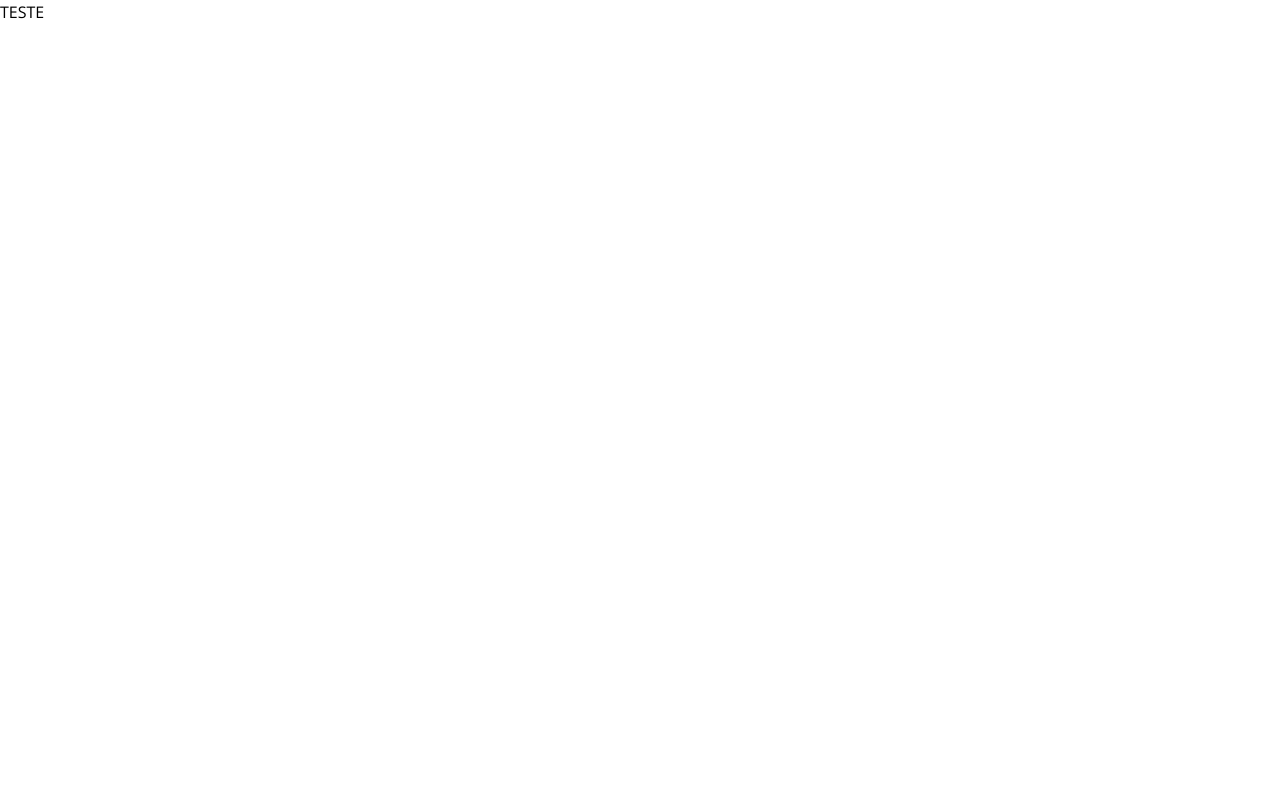
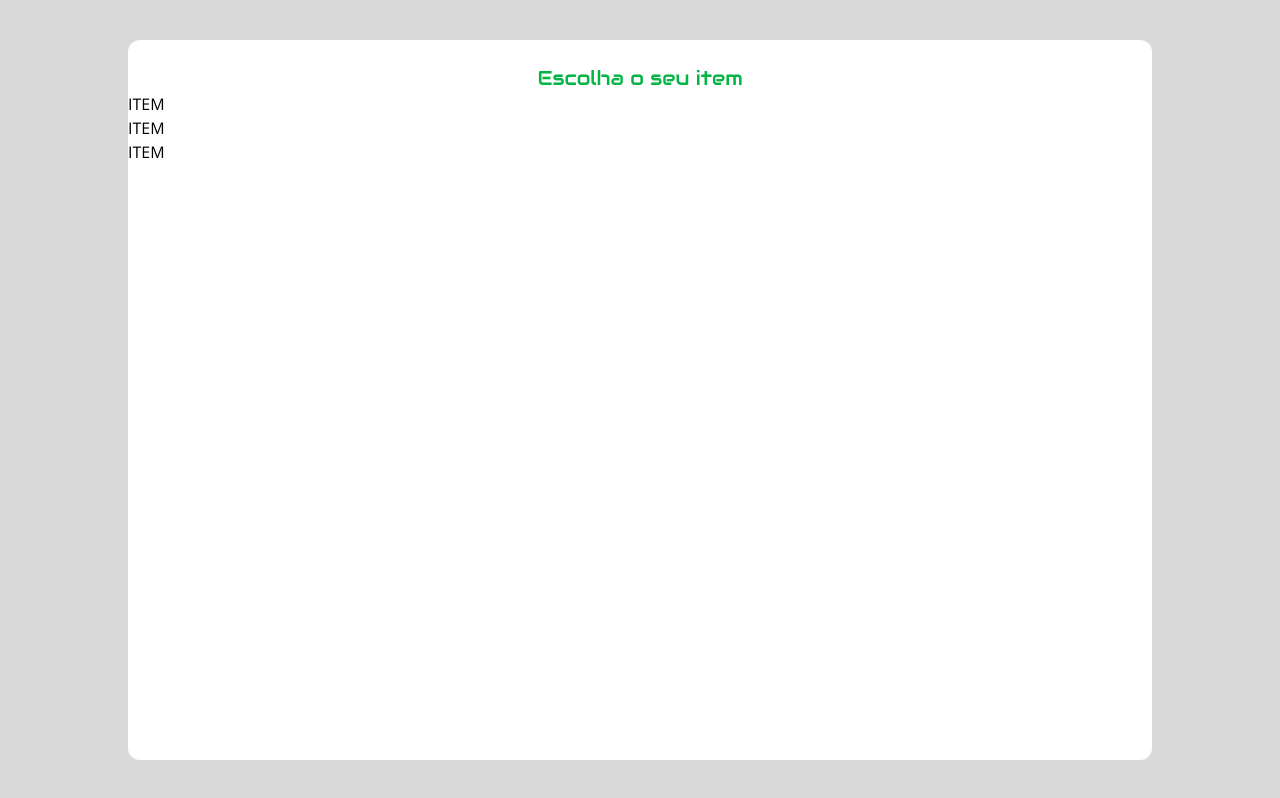
Before and after one commit to alejanicki/tcc-frontend, a Next.js app: page /points in a window 1280 px wide. Built offline with nearby package versions, Linux system fonts and the light colour scheme.

Commit message:
points page init

```diff
--- a/src/app/points/page.tsx
+++ b/src/app/points/page.tsx
@@ -1,7 +1,20 @@
+import "@fontsource/audiowide";
+
 export default function Points() {
     return(
-        <div>
-            <h1>TESTE</h1>
-        </div>
+        <main className="bg-darkGrey-500 h-screen w-screen py-10">
+            <div className="bg-white h-full w-4/5 mx-auto rounded-xl pt-6">
+                <div className="w-full text-center text-primary-500 text-xl font-audiowide">
+                    <h1>Escolha o seu item</h1>
+                </div>
+                <div>
+                    <ul>
+                        <li><h1>ITEM</h1></li>
+                        <li><h1>ITEM</h1></li>
+                        <li><h1>ITEM</h1></li>
+                    </ul>
+                </div>
+            </div>
+        </main>
     )
 }
```
